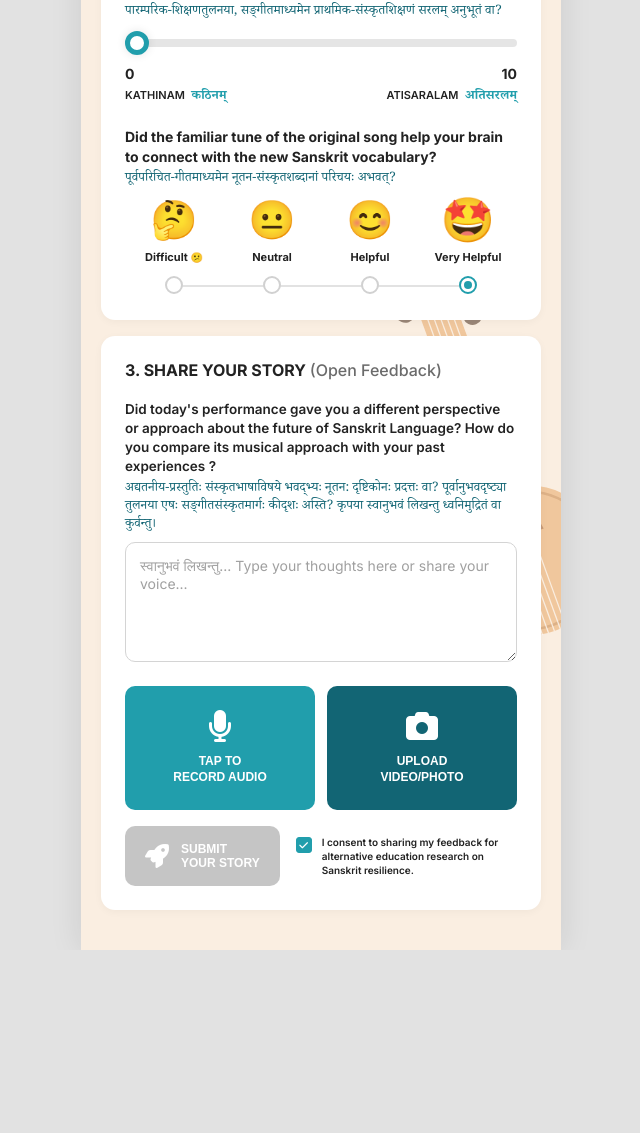
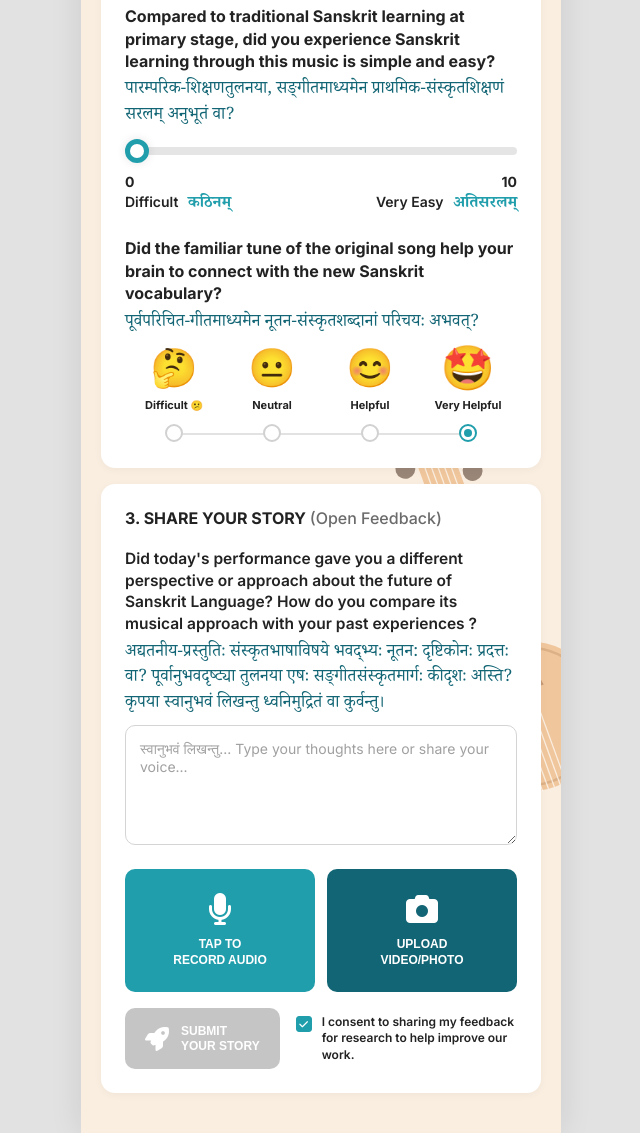
Before and after one commit to ankushsutar/ritam-feedbacks, a website built with Vite: page index.html in a window 1280 px wide. Shown: the part 1097-2230 px from the top of the page, without its empty margins (319-959 px from the left). Before the commit the page ends 2047 px from the top, so only its background shows below. Built offline with nearby package versions, Linux system fonts and the light colour scheme; no server answers.

Commit message:
style: Update slider labels and consent text, and increase various font sizes for improved readability.

```diff
--- a/index.html
+++ b/index.html
@@ -204,11 +204,11 @@
                             <div class="slider-labels">
                                 <div class="slider-label-left">
                                     <span class="slider-val">0</span><br>
-                                    <span class="slider-text">KATHINAM <span class="sanskrit-small">कठिनम्</span></span>
+                                    <span class="slider-text">Difficult <span class="sanskrit-small">कठिनम्</span></span>
                                 </div>
                                 <div class="slider-label-right">
                                     <span class="slider-val">10</span><br>
-                                    <span class="slider-text">ATISARALAM <span
+                                    <span class="slider-text">Very Easy <span
                                             class="sanskrit-small">अतिसरलम्</span></span>
                                 </div>
                             </div>
@@ -290,8 +290,7 @@
                                 <input type="checkbox" checked class="custom-checkbox">
                                 <span class="checkmark"><i class="fa-solid fa-check"></i></span>
                             </span>
-                            <span class="consent-text">I consent to sharing my feedback for alternative education
-                                research on Sanskrit resilience.</span>
+                            <span class="consent-text">I consent to sharing my feedback for research to help improve our work.</span>
                         </label>
                     </div>
                 </section>
--- a/style.css
+++ b/style.css
@@ -164,7 +164,7 @@ body {
 .banner-strip {
   background: rgba(255, 255, 255, 0.4);
   padding: 10px 0;
-  font-size: 12px;
+  font-size: 18px;
   font-weight: 600;
   color: #444;
   margin: 0 -20px;
@@ -212,7 +212,8 @@ body {
 
 .form-group>label {
   display: block;
-  font-size: 14px;
+  font-size: 16px;
+  /* Increased from 14px */
   font-weight: 700;
   margin-bottom: 8px;
   color: var(--text-dark);
@@ -220,7 +221,8 @@ body {
 
 .mb-label {
   display: block;
-  font-size: 14px;
+  font-size: 16px;
+  /* Increased from 14px */
   font-weight: 700;
   margin-bottom: 12px;
   line-height: 1.4;
@@ -228,7 +230,8 @@ body {
 
 .font-normal-thick {
   font-weight: 600 !important;
-  font-size: 13.5px !important;
+  font-size: 15.5px !important;
+  /* Increased from 13.5px */
 }
 
 .form-control {
@@ -473,7 +476,7 @@ body {
 }
 
 .slider-text {
-  font-size: 11px;
+  font-size: 14px;
   font-weight: 600;
   color: var(--text-dark);
 }
@@ -619,34 +622,38 @@ body {
 }
 
 .consent-text {
-  font-size: 10px;
+  font-size: 12px;
   font-weight: 600;
   color: var(--text-dark);
   line-height: 1.4;
 }
 
-/* Sanskrit Styles */
+/* Sanskrit Styles - Enhanced for Seniors */
 .sanskrit-small {
   font-family: 'Noto Serif Devanagari', serif;
-  font-size: 13px;
+  font-size: 16px;
+  /* Increased from 13px */
   color: var(--primary-teal);
-  margin-left: 4px;
+  margin-left: 6px;
 }
 
 .sanskrit-opt {
   font-family: 'Noto Serif Devanagari', serif;
-  font-size: 12px;
+  font-size: 15px;
+  /* Increased from 12px */
   color: var(--text-muted);
-  margin-left: 8px;
+  margin-left: 10px;
 }
 
 .sanskrit-label {
   display: block;
   font-family: 'Noto Serif Devanagari', serif;
-  font-size: 13px;
+  font-size: 17px;
+  /* Increased from 13px */
   color: var(--primary-teal-dark);
-  margin-top: 4px;
+  margin-top: 6px;
   font-weight: 500;
+  line-height: 1.5;
 }
 
 @media (max-width: 380px) {
```
